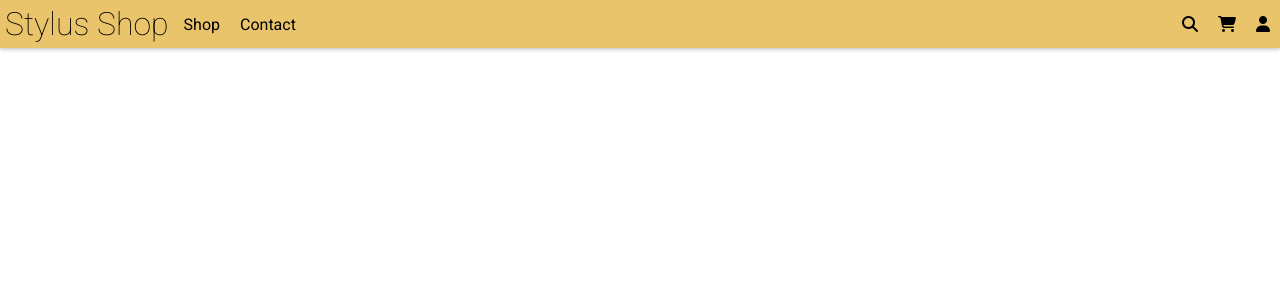
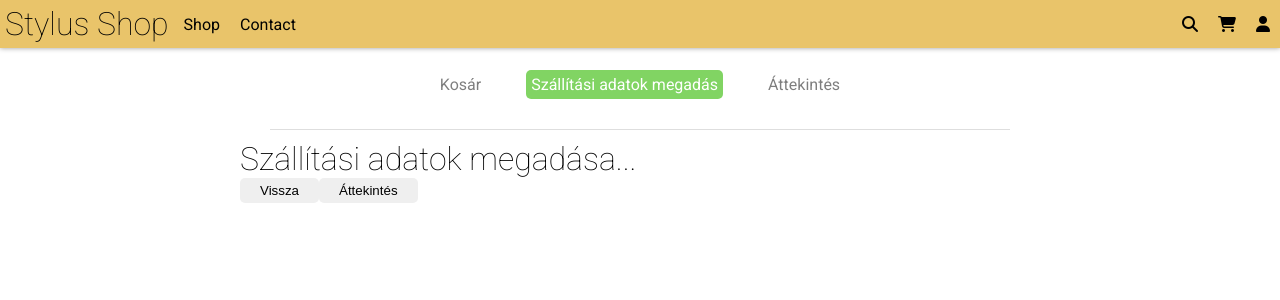
Before and after one commit to robertvari/StylusShop, a React (Create React App) app in the folder stylus_gui/: page /checkout in a window 1280 px wide. Shown: the top 300 px of the page. Built offline with nearby package versions, Linux system fonts and the light colour scheme.

Commit message:
Checkout steps

```diff
--- a/stylus_gui/src/components/shop/Checkout.js
+++ b/stylus_gui/src/components/shop/Checkout.js
@@ -1,16 +1,61 @@
-import React,{useContext} from 'react';
+import React, {useContext, useState} from 'react';
 import {Intcomma} from "../../utilities";
 import {ShoppingCartContext} from "../contexts/ShoppingCart";
 
 
+function CartPage() {
+    return (
+        <h1>Kosár tartalma</h1>
+    )
+}
+
+function AddressPage() {
+    return (
+        <h1>Szállítási adatok megadása...</h1>
+    )
+}
+
+function OverviewPage() {
+    return (
+        <h1>Áttekintés és fizetés</h1>
+    )
+}
+
 function Checkout(props) {
     const {shopping_list, set_shopping_list} = useContext(ShoppingCartContext)
+    const [current_step, set_current_step] = useState(1)
+    const steps = ["Kosár", "Szállítási adatok megadás", "Áttekintés"]
 
     return (
-        <div>
-            {
-                shopping_list.map(item => <h2>{item.name} {Intcomma(item.price)} Ft</h2>)
-            }
+        <div className="checkout-container">
+            <div className="steps-layout">
+                {
+                    steps.map(step =>
+                        <div key={step} className={`step-item ${steps[current_step] === step? 'active': ''}`}>{step}</div>
+                    )
+                }
+            </div>
+
+            <hr/>
+
+            {current_step === 0&& <CartPage/>}
+            {current_step === 1&& <AddressPage/>}
+            {current_step === 2&& <OverviewPage/>}
+
+            <div className="buttons-layout">
+                {
+                    current_step >0&& <button onClick={() => set_current_step(current_step -1)}>Vissza</button>
+                }
+
+                {
+                    current_step === 2?
+                        <button>Fizetés</button>
+                        :
+                        <button onClick={() => set_current_step(current_step + 1)}>{steps[current_step + 1]}</button>
+                }
+
+            </div>
+
         </div>
     );
 }
--- a/stylus_gui/src/styles/App.scss
+++ b/stylus_gui/src/styles/App.scss
@@ -3,6 +3,7 @@
 @import "Shop";
 @import "Contact";
 @import "ShoppingCart";
+@import "Checkout";
 
 *{
   margin: 0;
--- /dev/null
+++ b/stylus_gui/src/styles/_Checkout.scss
@@ -0,0 +1,74 @@
+.checkout-container{
+  max-width: 800px;
+  display: flex;
+  flex-direction: column;
+  margin: 0 auto;
+
+  .steps-layout{
+    display: flex;
+    justify-content: center;
+    margin: 20px 0;
+
+    div{
+      margin: 0 20px
+    }
+
+    .step-item{
+      transition: all 0.3s;
+      padding: 5px;
+      border-radius: 5px;
+      opacity: 0.5;
+    }
+
+    .active {
+      background-color: #81d463;
+      color: white;
+      padding: 5px;
+      border-radius: 5px;
+      opacity: 1;
+    }
+  }
+
+  .address-layout {
+    display: flex;
+    flex-direction: column;
+
+    input{
+      border: none;
+      outline: none;
+      margin: 10px 0;
+      padding: 5px;
+      transition: all 0.3s;
+      border-radius: 5px;
+      font: inherit;
+
+      &:focus{
+        background-color: #efefef;
+      }
+    }
+  }
+
+  .checkout-item-container{
+    display: grid;
+    grid-template-columns: 300px auto 50px 50px;
+    margin-bottom: 10px;
+
+    i {
+      cursor: pointer;
+      justify-self: flex-end;
+      align-self: center;
+      color: #e92d24;
+    }
+
+    .quantity-container{
+      display: flex;
+      justify-content: flex-end;
+
+      input {
+        width: 100%;
+        border: none;
+        outline: none;
+      }
+    }
+  }
+}
```
